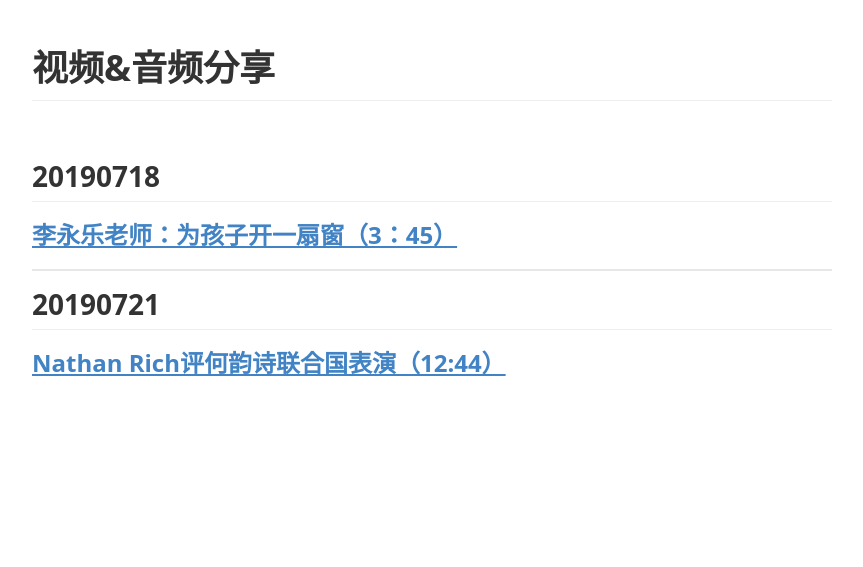
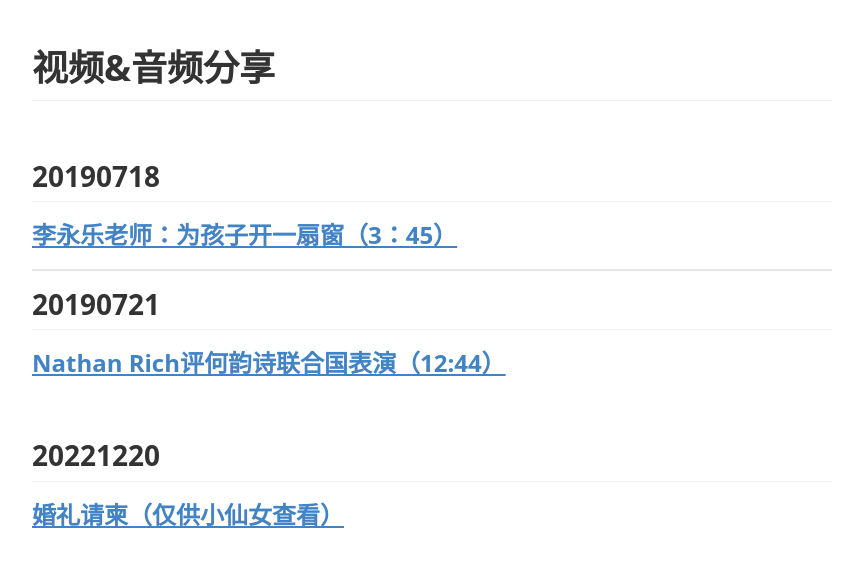
Before and after one commit to Yudezhi/Yudezhi.github.io, a Jekyll site: the page share.html, which Jekyll copies as it is, in a window 1280 px wide. Shown: the top 567 px of the page, without its empty margins (208-1071 px from the left). Built offline with Jekyll 4.4.1, drawn with Linux system fonts in a browser that asks for light colours.

Commit message:
marry me

```diff
--- a/share.html
+++ b/share.html
@@ -223,6 +223,23 @@ header, .context-menu, .megamenu-content, footer { font-family: "Segoe UI", Aria
 </style>
 </head>
 <body class='typora-export os-windows' >
-<div  id='write'  class = 'is-node'><h1><a name="%E8%A7%86%E9%A2%91&amp;%E9%9F%B3%E9%A2%91%E5%88%86%E4%BA%AB" class="md-header-anchor"></a><span>视频&amp;音频分享</span></h1><p>&nbsp;</p><h2><a name="20190718" class="md-header-anchor"></a><span>20190718</span></h2><h3><a name="%5B%E6%9D%8E%E6%B0%B8%E4%B9%90%E8%80%81%E5%B8%88%EF%BC%9A%E4%B8%BA%E5%AD%A9%E5%AD%90%E5%BC%80%E4%B8%80%E6%89%87%E7%AA%97%EF%BC%883%EF%BC%9A45%EF%BC%89%5D(./videos/20190718.html-%22%E7%82%B9%E6%88%91%E8%B7%B3%E8%BD%AC%22)" class="md-header-anchor"></a><a href='./Videos/20190718.html' title='点我跳转'><span>李永乐老师：为孩子开一扇窗（3：45）</span></a></h3><hr /><h2><a name="20190721" class="md-header-anchor"></a><span>20190721</span></h2><h3><a name="%5Bnathan-rich%E8%AF%84%E4%BD%95%E9%9F%B5%E8%AF%97%E8%81%94%E5%90%88%E5%9B%BD%E8%A1%A8%E6%BC%94%EF%BC%8812:44%EF%BC%89%5D(./videos/20190721.html-%22%E7%82%B9%E6%88%91%E8%B7%B3%E8%BD%AC%22)" class="md-header-anchor"></a><a href='./Videos/20190721.html' title='点我跳转'><span>Nathan Rich评何韵诗联合国表演（12:44）</span></a></h3><p>&nbsp;</p></div>
+<div  id='write'  class = 'is-node'>
+  <h1><a name="%E8%A7%86%E9%A2%91&amp;%E9%9F%B3%E9%A2%91%E5%88%86%E4%BA%AB" class="md-header-anchor"></a>
+    <span>视频&amp;音频分享</span>
+  </h1>
+  <p>&nbsp;</p>
+  <h2>
+    <a name="20190718" class="md-header-anchor"></a><span>20190718</span>
+  </h2>
+    <h3>
+      <a name="%5B%E6%9D%8E%E6%B0%B8%E4%B9%90%E8%80%81%E5%B8%88%EF%BC%9A%E4%B8%BA%E5%AD%A9%E5%AD%90%E5%BC%80%E4%B8%80%E6%89%87%E7%AA%97%EF%BC%883%EF%BC%9A45%EF%BC%89%5D(./videos/20190718.html-%22%E7%82%B9%E6%88%91%E8%B7%B3%E8%BD%AC%22)" class="md-header-anchor"></a><a href='./Videos/20190718.html' title='点我跳转'><span>李永乐老师：为孩子开一扇窗（3：45）</span></a>
+    </h3><hr />
+  <h2><a name="20190721" class="md-header-anchor"></a><span>20190721</span></h2>
+    <h3><a name="%5Bnathan-rich%E8%AF%84%E4%BD%95%E9%9F%B5%E8%AF%97%E8%81%94%E5%90%88%E5%9B%BD%E8%A1%A8%E6%BC%94%EF%BC%8812:44%EF%BC%89%5D(./videos/20190721.html-%22%E7%82%B9%E6%88%91%E8%B7%B3%E8%BD%AC%22)" class="md-header-anchor">
+      </a><a href='./Videos/20190721.html' title='点我跳转'><span>Nathan Rich评何韵诗联合国表演（12:44）</span></a></h3><p>&nbsp;</p>
+  <h2><a name="20221220" class="md-header-anchor"></a><span>20221220</span></h2>
+    <h3><a name="婚礼请柬(./videos/20190721.html)" class="md-header-anchor">
+      </a><a href='./Videos/20190721.html' title='点我跳转'><span>婚礼请柬（仅供小仙女查看）</span></a></h3><p>&nbsp;</p>
+  </div>
 </body>
 </html>
```
